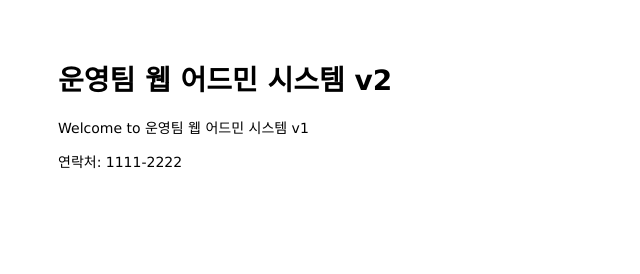
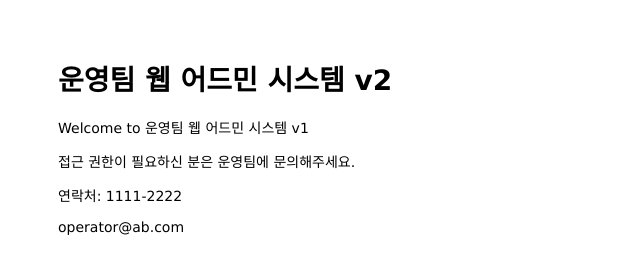
Before and after one commit to tech-minji/Learn-Git-mastering-git-github, a website: page public/index.html in a window 1280 px wide. Shown: the whole page, without its empty margins (0-640 px from the left). Drawn offline with Linux system fonts and the light colour scheme.

Commit message:
Change content in main page

```diff
--- a/public/index.html
+++ b/public/index.html
@@ -8,10 +8,12 @@
 <body>
   <h1>운영팀 웹 어드민 시스템 v2</h1>
   <p>Welcome to 운영팀 웹 어드민 시스템 v1</p>
+  <p>접근 권한이 필요하신 분은 운영팀에 문의해주세요.</p>
 </body>
 
 <footer>
   <p>연락처: 1111-2222</p>
+  <p>operator@ab.com</p>
 </footer>
 
 </html>
```
